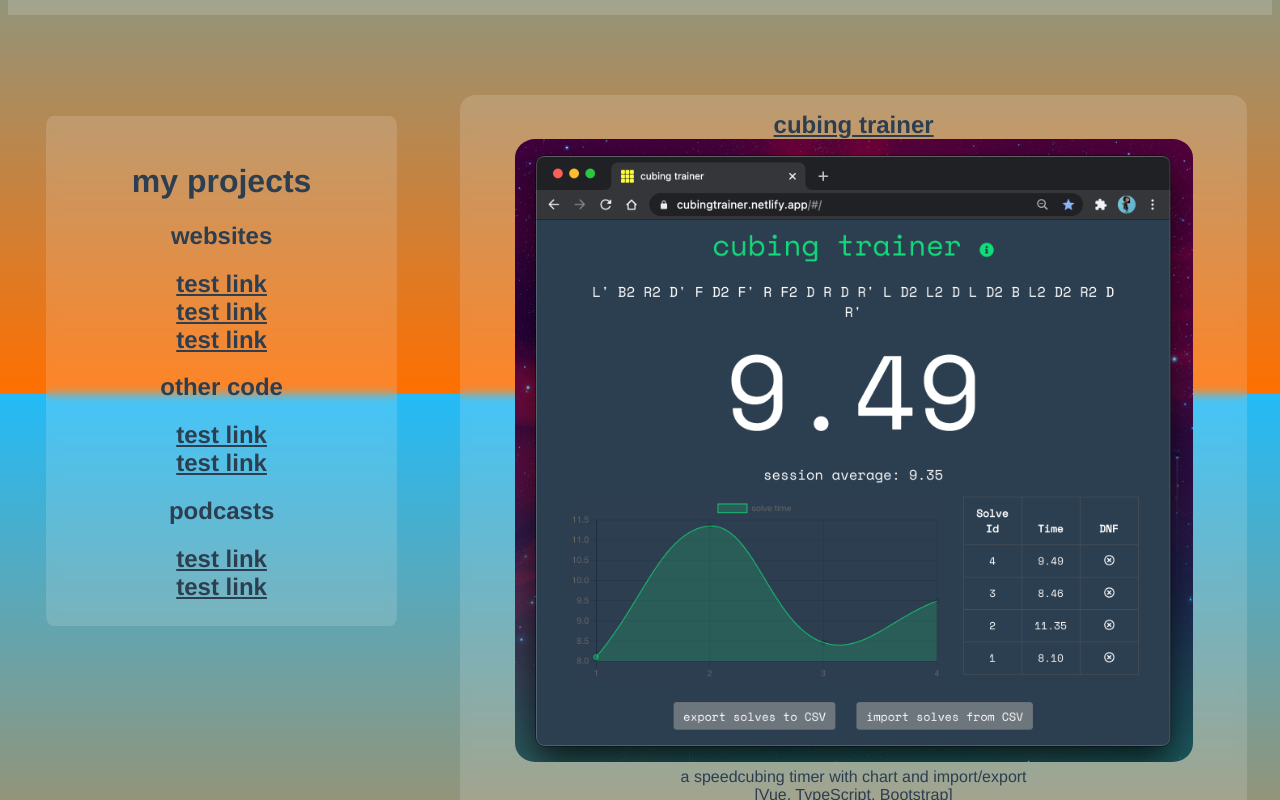
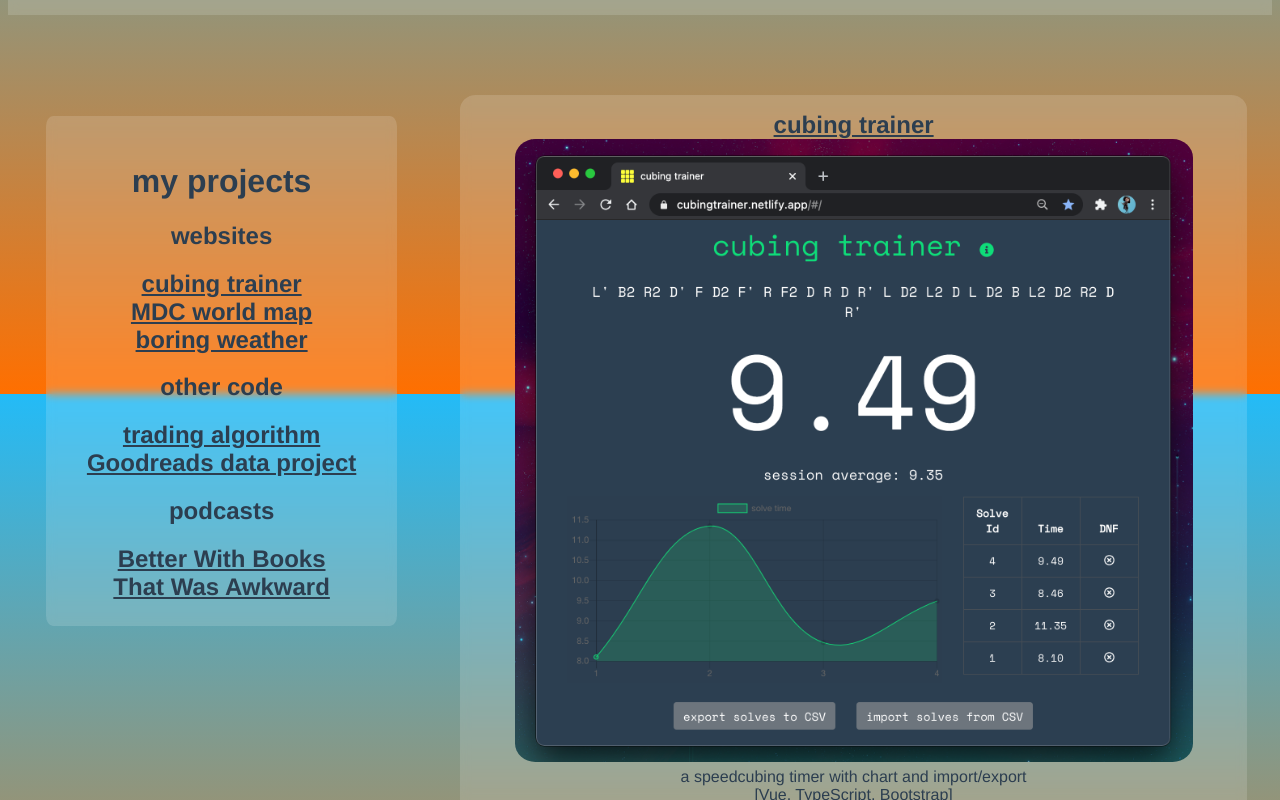
Before and after one commit to ruthrootz/portfolio, a Vue app: page / in a window 1280 px wide. Shown: the part 406-1206 px from the top of the page. Built offline with nearby package versions, Linux system fonts and the light colour scheme.

Commit message:
added links

```diff
--- a/src/components/Home.vue
+++ b/src/components/Home.vue
@@ -53,27 +53,27 @@
                 <h1>my projects</h1>
                 <h2>websites</h2>
                 <li style="display: block">
-                    <a href="#">test link</a>
+                    <a href="cubing">cubing trainer</a>
                 </li>
                 <li style="display: block">
-                    <a href="#">test link</a>
+                    <a href="mdc">MDC world map</a>
                 </li>
                 <li style="display: block">
-                    <a href="#">test link</a>
+                    <a href="weather">boring weather</a>
                 </li>
                 <h2>other code</h2>
                 <li style="display: block">
-                    <a href="#">test link</a>
+                    <a href="quant">trading algorithm</a>
                 </li>
                 <li style="display: block">
-                    <a href="#">test link</a>
+                    <a href="goodreads">Goodreads data project</a>
                 </li>
                 <h2>podcasts</h2>
                 <li style="display: block">
-                    <a href="#">test link</a>
+                    <a href="bwb">Better With Books</a>
                 </li>
                 <li style="display: block">
-                    <a href="#">test link</a>
+                    <a href="awkward">That Was Awkward</a>
                 </li>
             </div>
             <div class="projects">
```
